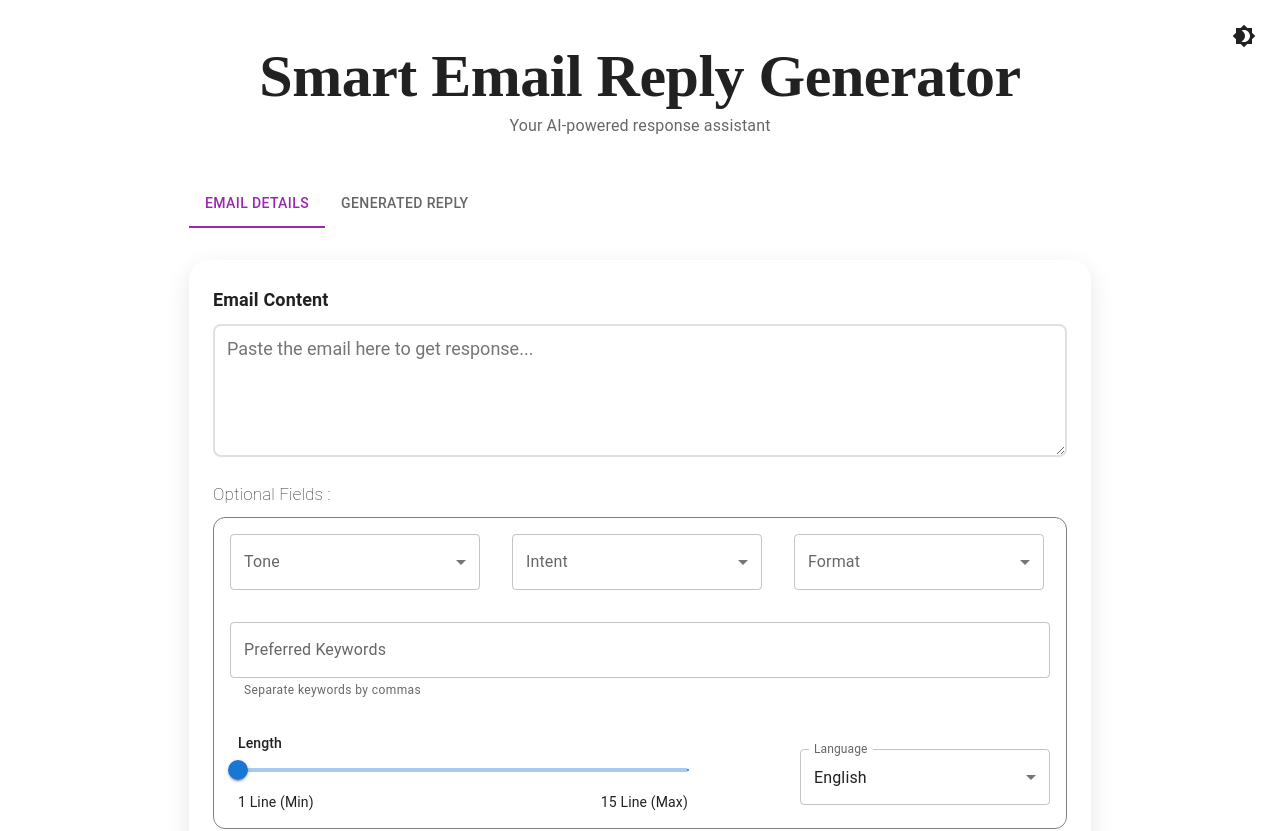
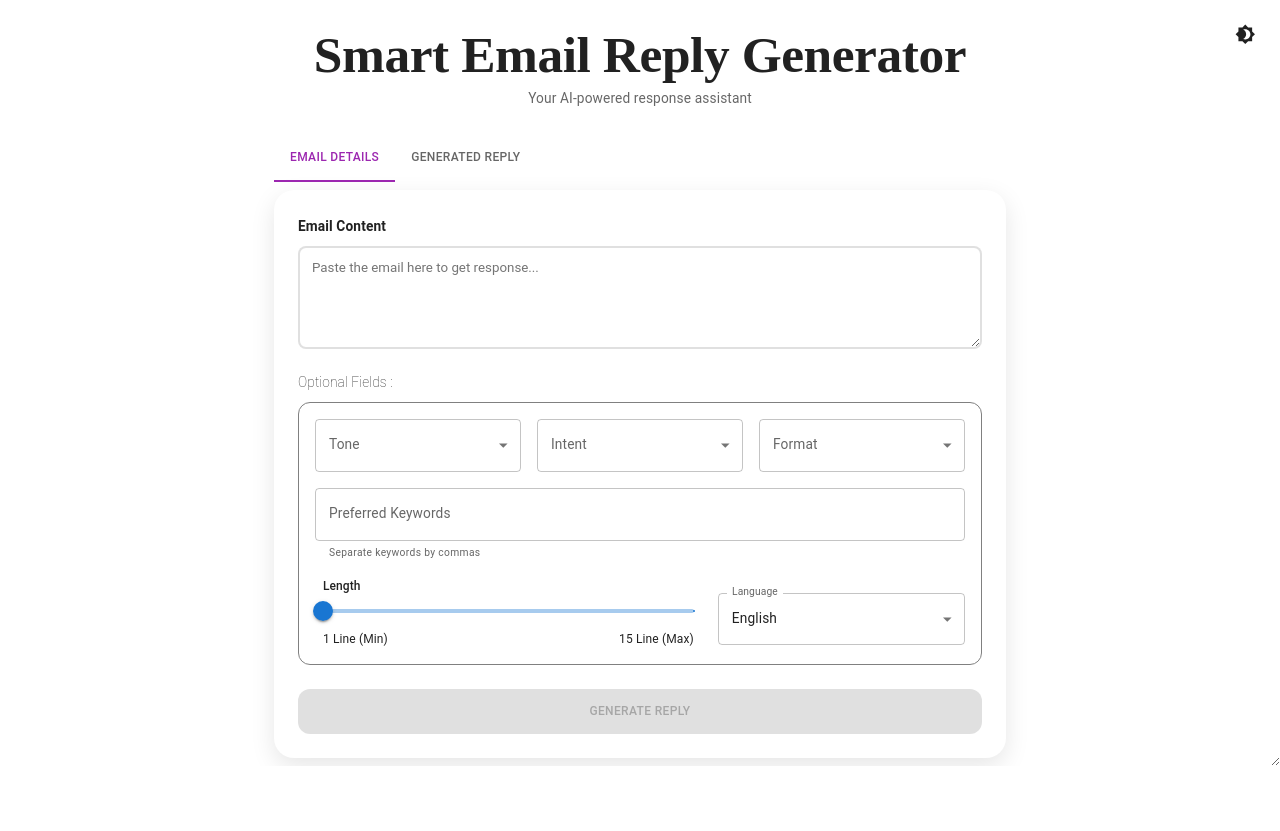
Before and after one commit to rxhuljoshi10/Smart-Email-Writer, a React (Vite) app in the folder Frontend/: page / in a window 1280 px wide. Shown: the top 831 px of the page. After the commit the page ends 800 px from the top, so only its background shows below. Built offline with nearby package versions, Linux system fonts and the light colour scheme.

Commit message:
Resized Application

```diff
--- a/Frontend/src/App.jsx
+++ b/Frontend/src/App.jsx
@@ -47,6 +47,9 @@ function App() {
     () =>
       createTheme({
         palette: { mode },
+        typography:{
+          fontSize:12,
+        }
       }),
     [mode]
   )
@@ -178,7 +181,12 @@ function App() {
         </IconButton>
       </Box>
 
-    <Box sx={{ py: 3, borderRadius: 2, my: 2 }}>
+      <Box
+      sx={{
+        resize: "both",
+        overflow: "auto",
+      }}>
+        <Box sx={{ py: 3, borderRadius: 2 }}>
           <Typography
             variant='h2'
             component="h1"
@@ -192,8 +200,7 @@ function App() {
           </Typography>
         </Box>
 
-    <Container sx={{width:'950px'}}>
-
+        <Container sx={{width:'780px'}}>
           <Box sx={{ width: '100%' }}>
             <Tabs
               value={tabIndex}
@@ -204,21 +211,20 @@ function App() {
             >
               <Tab value="one" label="Email Details" />
               <Tab value="two" label="Generated Reply" />
-
             </Tabs>
           </Box>
 
-      <Box sx={{my: 4}}>
+          <Box sx={{my:1}}>
             {tabIndex === "one" && (
             <Card
               sx={{
-            boxShadow: '0px 8px 24px rgba(0, 0, 0, 0.1)', // soft shadow
-            borderRadius: '20px', // rounded corners
-            padding: 3, // spacing inside
+                boxShadow: '0px 8px 24px rgba(0, 0, 0, 0.1)',
+                borderRadius: '20px',
+                padding: 3,
                 transition: 'transform 0.3s ease, box-shadow 0.3s ease',
                 '&:hover': {
-              transform: 'translateY(-5px)', // slight lift on hover
-              boxShadow: '0px 12px 32px rgba(0, 0, 0, 0.2)', // stronger shadow
+                  transform: 'translateY(-5px)',
+                  boxShadow: '0px 12px 32px rgba(0, 0, 0, 0.2)',
                 }
               }}>
 
@@ -230,12 +236,13 @@ function App() {
                 onChange={(e) => setEmailContent(e.target.value)}
               />
 
-          <Typography variant="subtitle1" sx={{fontSize:17, fontWeight: '10', mb: 1}}>
+              <Typography variant="subtitle1" sx={{fontWeight: '10'}}>
                 Optional Fields :
               </Typography>
 
-          <Box sx={{ display: 'flex', flexWrap: 'wrap', gap: 4, mb: 5, p:2,  border: '1px solid grey' , borderRadius: '12px'}}>
-            <FormControl sx={{width: '250px'}}>
+              <Box sx={{my:1, p:2,  border: '1px solid grey' , borderRadius: '12px'}}>
+                <Box sx={{ display: 'flex', gap: 2}}>
+                  <FormControl sx={{flex:1}}>
                     <InputLabel>Tone</InputLabel>
                     <Select
                       value={tone || ''}
@@ -248,7 +255,7 @@ function App() {
                     </Select>
                   </FormControl>
 
-            <FormControl sx={{ width: '250px'}}>
+                  <FormControl sx={{ flex:1}}>
                     <InputLabel>Intent</InputLabel>
                     <Select
                       value={intent || ''}
@@ -263,7 +270,7 @@ function App() {
                     </Select>
                   </FormControl>
 
-            <FormControl sx={{ width: '250px'}}>
+                  <FormControl sx={{ flex:1}}>
                     <InputLabel>Format</InputLabel>
                     <Select
                       value={format || ''}
@@ -275,8 +282,9 @@ function App() {
                         <MenuItem value="template">Full Email Template</MenuItem>
                     </Select>
                   </FormControl>
+                </Box>
 
-            <TextField
+                <TextField sx={{my:2}}
                   label="Preferred Keywords"
                   variant="outlined"
                   fullWidth
@@ -285,7 +293,8 @@ function App() {
                   helperText="Separate keywords by commas"
                 />
 
-            <Box sx={{ width: 450, ml:1}}>
+                <Box sx={{display:'flex', gap:3}}>
+                  <Box sx={{flex:1.5, ml:1}}>
                     <Typography variant="subtitle2" >
                       Length
                     </Typography>
@@ -302,7 +311,7 @@ function App() {
                     <Box sx={{ display: 'flex', justifyContent: 'space-between' }}>
                       <Typography
                         variant="body2"
-                  sx={{ cursor: 'pointer' }}>
+                        sx={{ cursor: 'pointer', flex:3}}>
                         {MIN+1} Line (Min)
                       </Typography>
                       <Typography
@@ -313,7 +322,7 @@ function App() {
                     </Box>
                   </Box>
 
-            <FormControl sx={{mt: 2, width: '250px', marginLeft: 'auto'}}>
+                  <FormControl sx={{mt: 2, marginLeft: 'auto', flex:1}}>
                     <InputLabel>Language</InputLabel>
                     <Select
                       value={language}
@@ -325,13 +334,14 @@ function App() {
                     </Select>
                   </FormControl>
                 </Box>
+              </Box>
 
               <Button
                 variant='contained'
                 onClick={handleSubmit}
                 disabled={!emailContent || loading}
                 fullWidth
-            sx={{height:'45px', borderRadius:3}}>
+                sx={{height:'45px', borderRadius:3, mt:2}}>
                 {loading ? <CircularProgress size={24}/> : "Generate Reply"}
               </Button>
 
@@ -356,38 +366,20 @@ function App() {
                 }
               }}>
 
-          <Typography variant="subtitle1" sx={{fontSize:25, fontWeight: 600, mb: 2 }}>
+              <Typography variant="subtitle1" sx={{fontSize:18, fontWeight: 600,mb:2}}>
                 Generated Reply:
               </Typography>
 
 
-          <Typography variant="subtitle1" sx={{fontSize:18, mb: 1 }}>
-            Subject
-          </Typography>
+              <Box sx={{display: 'flex', gap:1, alignItems: 'center', mb:2}}>
+                <LabeledTextarea
+                  label="Subject"
+                  placeholder="Email Subject..."
+                  value={generatedSubject}
+                  minRows={1}
+                  onChange={(e) => setGeneratedSubject(e.target.value)}
+                />
 
-          <Box sx={{display: 'flex', gap:1, alignItems: 'center', mb:4}}>
-            <TextareaAutosize
-              placeholder='Email Subject...'
-              value={generatedSubject}
-              onChange={(e) => setGeneratedSubject(e.target.value)}
-              minRows={1}
-              style={{
-                alignContent:'center',
-                width: '100%',
-                height: '40px',
-                padding: '7px',
-                fontSize: '18px',
-                borderRadius: '8px',
-                border: `2px solid ${theme.palette.divider}`,
-                fontFamily: 'inherit',
-                resize: 'vertical',
-                boxSizing: 'border-box',
-                backgroundColor: theme.palette.mode === 'dark'
-                ? theme.palette.grey[900]
-                : theme.palette.grey[10],
-                color: theme.palette.text.primary
-              }}
-            />
                 <IconButton onClick={() => navigator.clipboard.writeText(generatedSubject)}>
                   <ContentCopyIcon />
                 </IconButton>
@@ -405,34 +397,10 @@ function App() {
                 placeholder=""
                 value={generatedReply}
                 onChange={(e) => setGeneratedReply(e.target.value)}
+                minRows={6}
               />
 
-          <Box sx={{display:'flex', alignItems: 'center', justifyContent: 'center'}}>
-            <IconButton onClick={handleLeftArrow} disabled={!generatedReply || currentIndex <= 0}>
-              <NavigateBeforeIcon fontSize="large" />
-            </IconButton>
-
-            <Typography variant="body2" sx={{ mx: 2 }}>
-              Reply {currentIndex + 1} of {replyHistory.length}
-            </Typography>
-
-            <IconButton onClick={handleRightArrow} disabled={!generatedReply || modifyLoading}>
-              <NavigateNextIcon fontSize="large" />
-            </IconButton>
-
-            {modifyLoading && (
-            <CircularProgress
-              size={20}
-              sx={{
-                position: 'absolute',
-                top: 14,
-                right: 50,
-                // zIndex: 1,
-              }}
-            />)}
-          </Box>
-
-          <Box sx={{mt: 2, gap: 2, display: 'flex'}}>
+              <Box sx={{gap: 2, display: 'flex'}}>
                 <Button variant='outlined' sx={{borderRadius:'10px'}}
                   onClick={() => handleModification("Polish")}
                   disabled={!generatedReply || modifyLoading} >
@@ -458,11 +426,37 @@ function App() {
                 </Button>
               </Box>
 
+              <Box sx={{display:'flex', alignItems: 'center', justifyContent: 'center', mt:1}}>
+                <IconButton onClick={handleLeftArrow} disabled={!generatedReply || currentIndex <= 0}>
+                  <NavigateBeforeIcon fontSize="large" />
+                </IconButton>
+
+                <Typography variant="body2" sx={{ mx: 2 }}>
+                  Reply {currentIndex + 1} of {replyHistory.length}
+                </Typography>
+
+                <IconButton onClick={handleRightArrow} disabled={!generatedReply || modifyLoading}>
+                  <NavigateNextIcon fontSize="large" />
+                </IconButton>
+
+                {modifyLoading && (
+                <CircularProgress
+                  size={20}
+                  sx={{
+                    position: 'absolute',
+                    top: 14,
+                    right: 50,
+                    // zIndex: 1,
+                  }}
+                />)}
+              </Box>
+
             </Card>
             )}
           </Box>
+        </Container>
+      </Box>
 
-    </Container>
     </ThemeProvider>
   )
 }
--- a/Frontend/src/components/LabeledTextArea.jsx
+++ b/Frontend/src/components/LabeledTextArea.jsx
@@ -8,7 +8,7 @@ const LabeledTextarea = ({ label, labelBoldness=500, value, onChange, placeholde
 
   return (
     <Box sx={{ width: '100%', mb: 2 }}>
-      <Typography variant="subtitle1" sx={{fontSize:18, fontWeight: labelBoldness, mb: 1 }}>
+      <Typography variant="subtitle1" sx={{fontWeight: labelBoldness, mb: 1 }}>
         {label}
       </Typography>
 
@@ -20,7 +20,6 @@ const LabeledTextarea = ({ label, labelBoldness=500, value, onChange, placeholde
         style={{
           width: '100%',
           padding: '12px',
-          fontSize: '18px',
           borderRadius: '8px',
           border: `2px solid ${theme.palette.divider}`,
           fontFamily: 'inherit',
```
Lines whose indentation alone changed are shown as unchanged.
